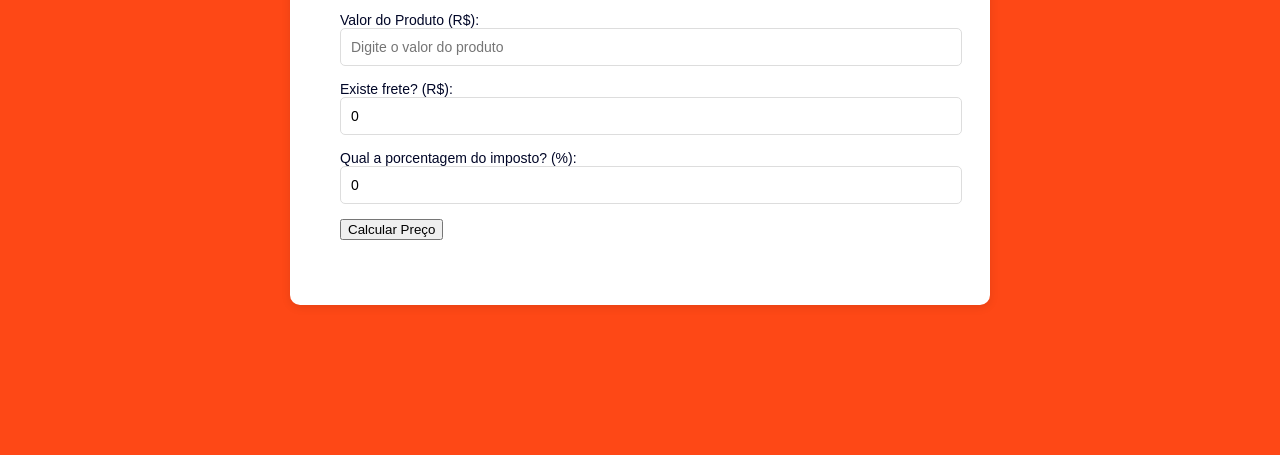
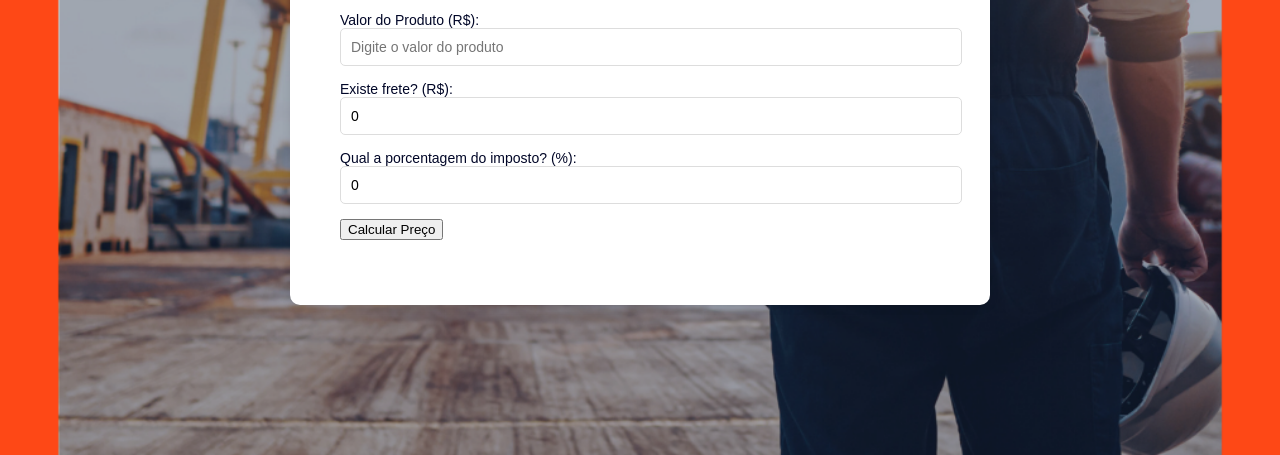
Before and after one commit to JuliaMS2210/valoresup, a plain HTML site: page index.html in a window 1280 px wide. Shown: the part 515-970 px from the top of the page. Drawn offline with Linux system fonts and the light colour scheme.

Commit message:
Update index.html
Teste de imagem

```diff
--- a/index.html
+++ b/index.html
@@ -7,7 +7,7 @@
   <style>
     body {
       font-family: Arial, sans-serif;
-      background-image: url(CATALOGO UP EPI - HOEGH .png);
+      background-image: url("CATALOGO UP EPI - HOEGH .png");
       background-repeat:no-repeat ;
       background-size: cover;
       border-radius: 20px;
```
